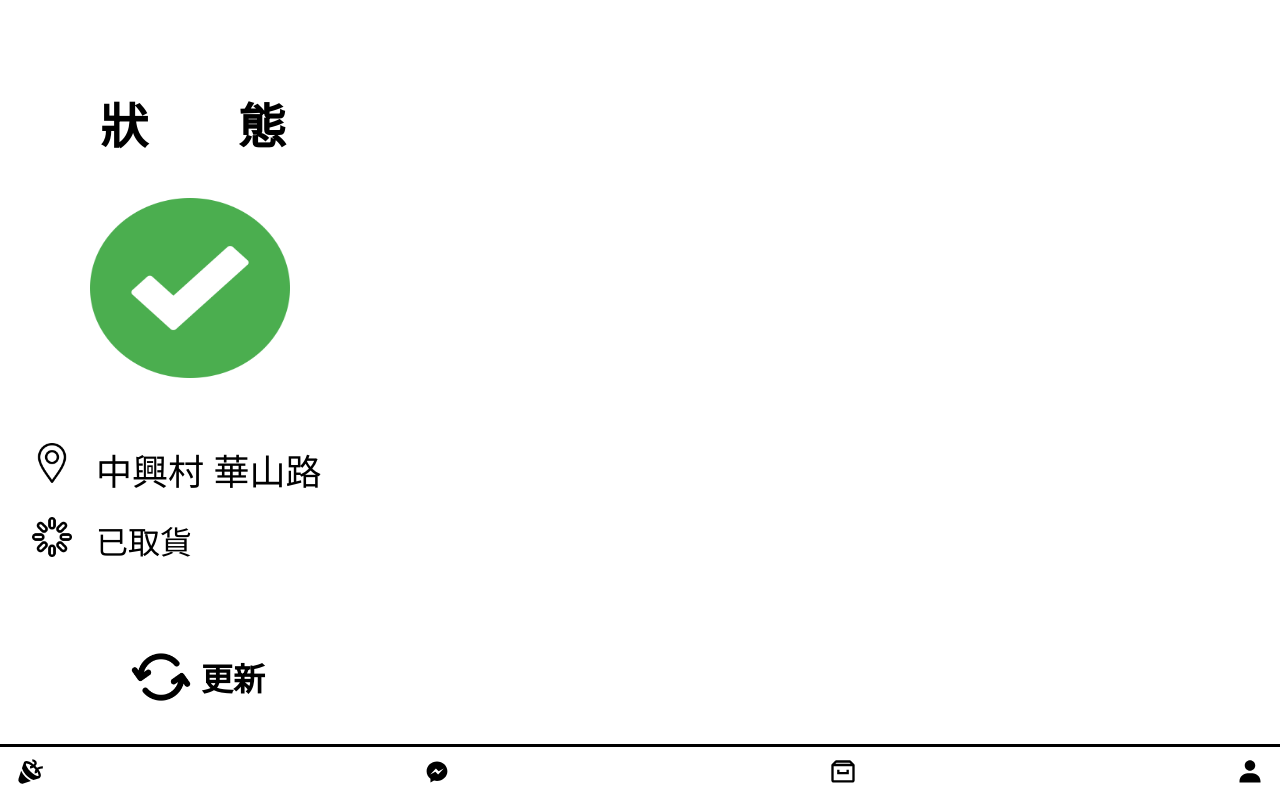
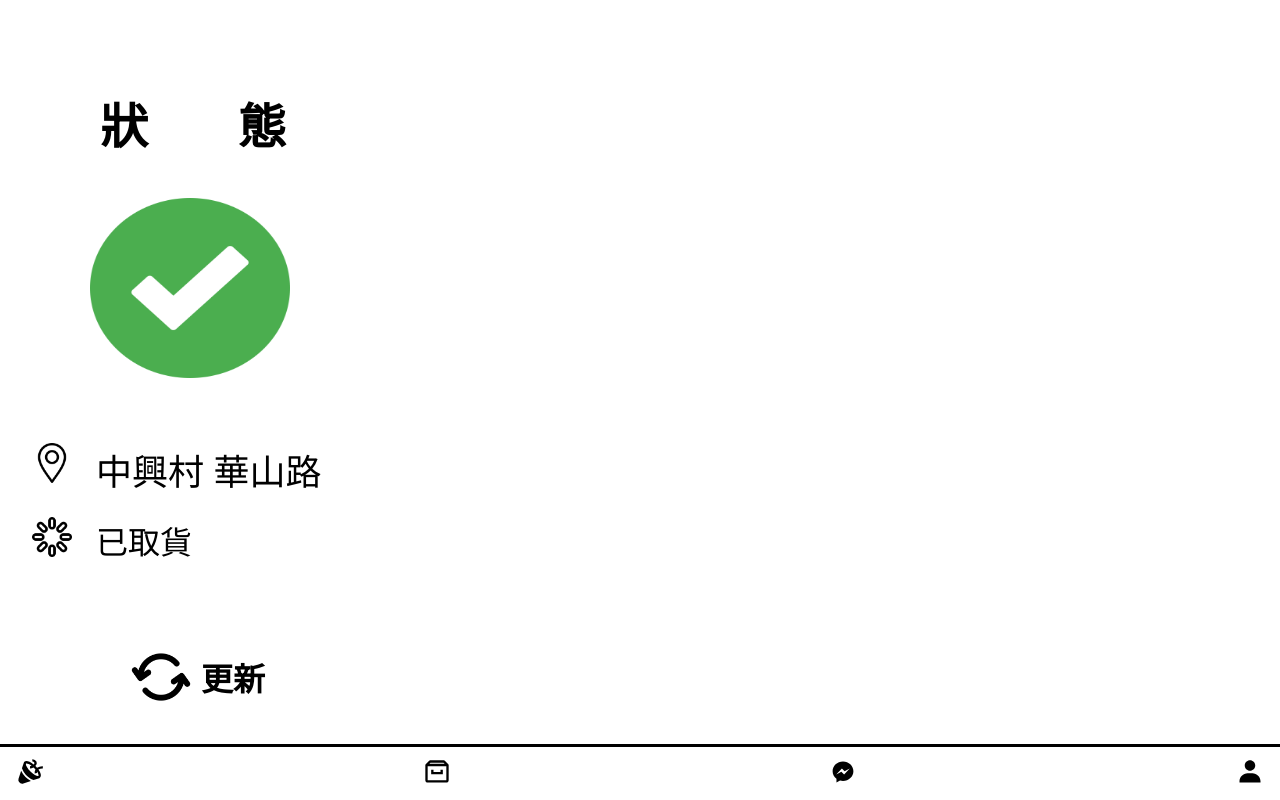
Before and after one commit to PicassoEason/ShopGO_PWA, a React (Create React App) app: page /boxstatus in a window 1280 px wide. Built offline with nearby package versions, Linux system fonts and the light colour scheme.

Commit message:
change footer

```diff
--- a/src/component/footer.js
+++ b/src/component/footer.js
@@ -31,14 +31,14 @@ function Footer() {
           <BiSolidParty   size={28} />
         </button>
       </Link>
+      <Link to="/boxstatus">
+        <button style={buttonStyle}>
+          <BiArchive size={28} />
+        </button>
+      </Link>
       <Link to="/needs">
         <button style={buttonStyle}>
           <BiLogoMessenger  size={28} />
-        </button>
-      </Link>
-      <Link to="/boxstatus">
-        <button style={buttonStyle}>
-          <BiArchive size={28} />
         </button>
       </Link>
       <Link to="/user">
```
